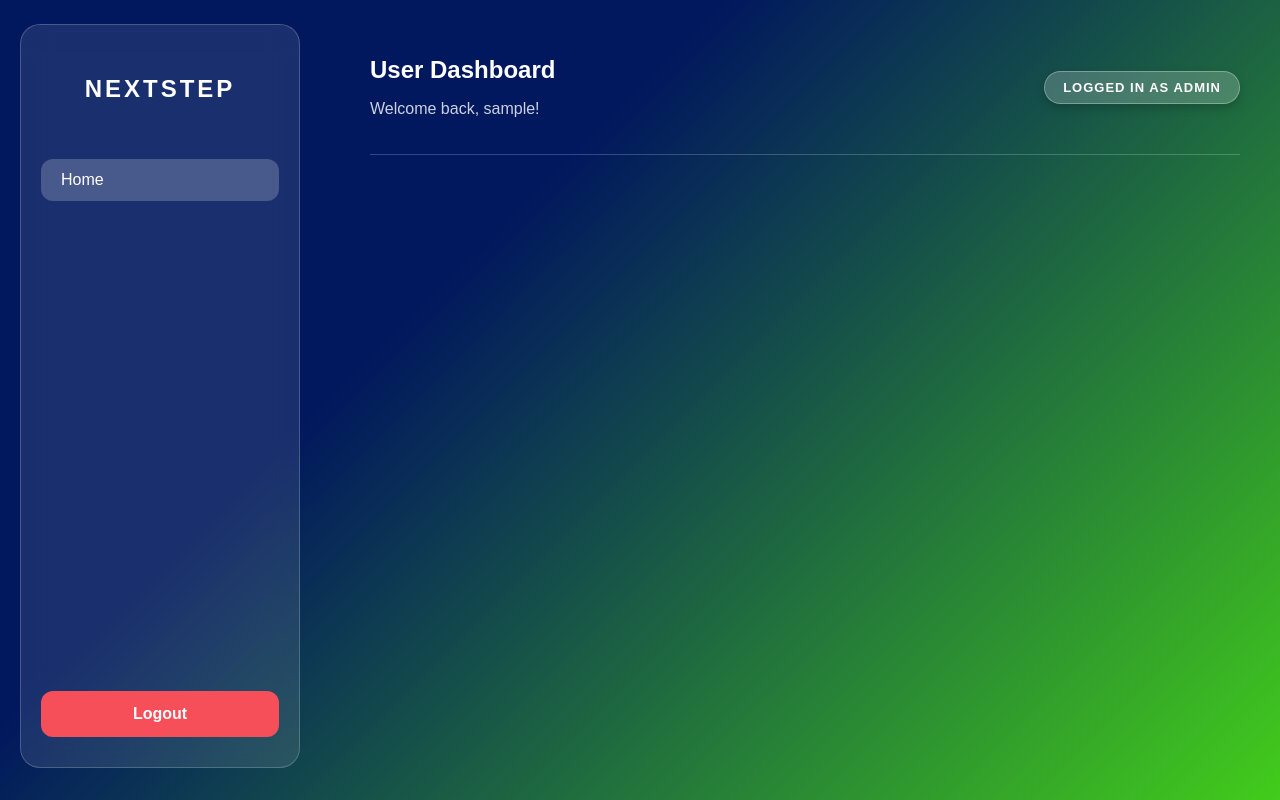
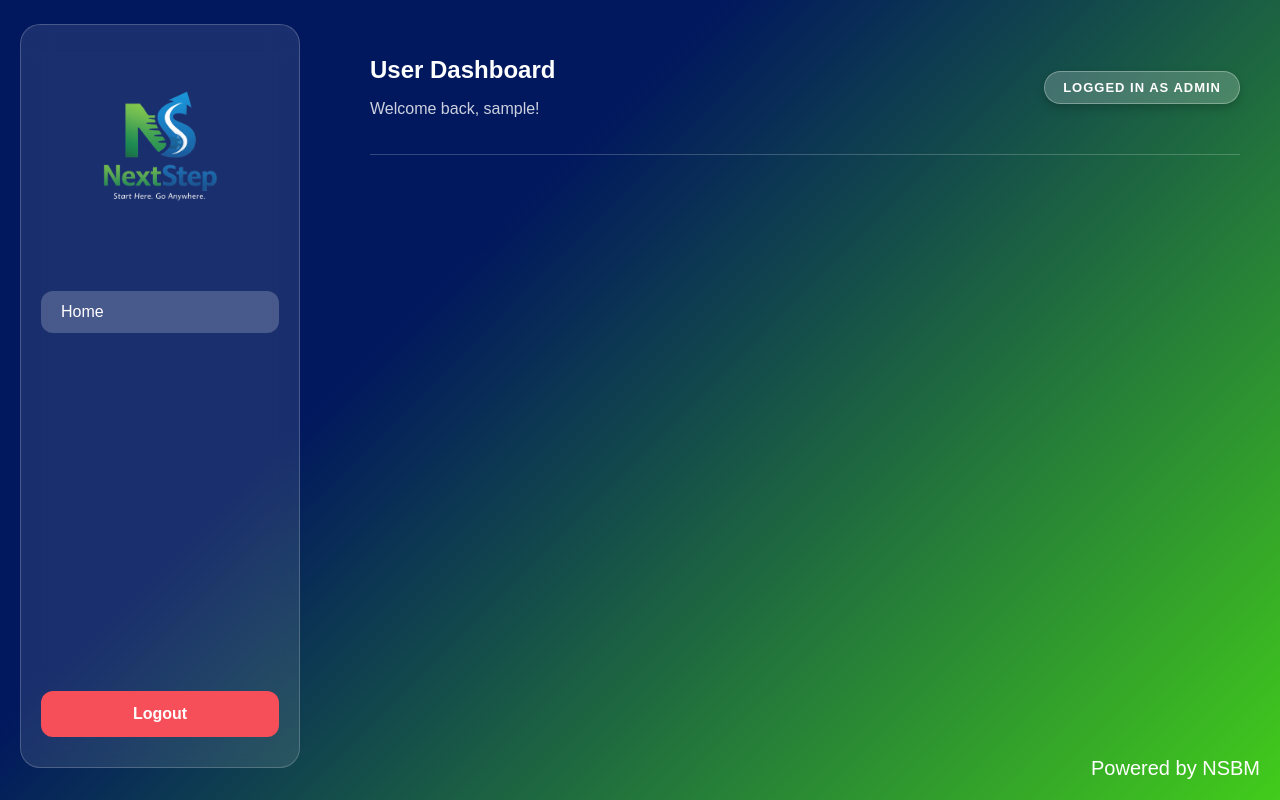
Before and after one commit to sudeesharavisara2-sys/nextstep-frontend, a React (Vite) app: page /dashboard in a window 1280 px wide. Built offline with nearby package versions, Linux system fonts and the light colour scheme; sample sign-in values are in the browser's storage.

Commit message:
logo and tag line added

```diff
--- a/src/components/Dashboard/AdminDashboard.jsx
+++ b/src/components/Dashboard/AdminDashboard.jsx
@@ -2,6 +2,7 @@ import React, { useEffect } from 'react';
 import { useNavigate } from 'react-router-dom';
 import '../../styles/Dashboard.css';
 import '../../styles/App.css';
+import logo from "../../assets/logo1.png";
 
 const AdminDashboard = () => {
     const navigate = useNavigate();
@@ -35,7 +36,9 @@ const AdminDashboard = () => {
     return (
         <div className="dashboard-layout">
             <aside className="sidebar">
-                <div className="logo"><h2>NEXTSTEP ADMIN</h2></div>
+                <div className="logo">
+                    <img src={logo} alt="NextStep Logo" className="logo-img" />
+                                </div>
                 <ul className="menu-list">
                     <li className="menu-item active" onClick={() => navigate('/admin-dashboard')}>
                         Admin Home
--- a/src/components/Dashboard/Dashboard.jsx
+++ b/src/components/Dashboard/Dashboard.jsx
@@ -1,18 +1,19 @@
 import React, { useEffect } from 'react';
 import { useNavigate } from 'react-router-dom';
-import '../../styles/Dashboard.css'; // File path එක නිවැරදි කරන ලදී
-import '../../styles/App.css';       // File path එක නිවැරදි කරන ලදී
+import '../../styles/Dashboard.css';
+import '../../styles/App.css';
+import logo from "../../assets/logo1.png";
 
 const Dashboard = () => {
     const navigate = useNavigate();
 
-    // localStorage එකෙන් දත්ත ලබා ගනිමු
+    // Get data from localStorage
     const userRole = localStorage.getItem('userRole') || 'USER';
     const userName = localStorage.getItem('userName') || 'User';
     const token = localStorage.getItem('token');
 
     useEffect(() => {
-        // Token එක නැතිනම් මුල් පිටුවට (Login) යොමු කරයි
+        // Redirect to login if no token
         if (!token) {
             navigate('/');
         }
@@ -20,10 +21,10 @@ const Dashboard = () => {
 
     const handleLogout = () => {
         localStorage.clear();
-        navigate('/'); // Logout වූ පසු login පිටුවට යොමු කරයි
+        navigate('/');
     };
 
-    // User ට පේන සේවාවන් සහ ඒවායේ Paths
+    // All services
     const allServices = [
         { name: "Core System", path: "/core-system", desc: "Manage central administration.", roles: ["ADMIN"] },
         { name: "Club Events", path: "/club-events", desc: "Explore university activities.", roles: ["USER", "ADMIN"] },
@@ -34,7 +35,7 @@ const Dashboard = () => {
         { name: "Shuttle Service", path: "/shuttle-service", desc: "Transport schedule.", roles: ["USER", "ADMIN"] }
     ];
 
-    // වර්තමාන user ට අදාළ services පමණක් පෙරා ගැනීම
+    // Filter services for current user
     const filteredServices = allServices.filter(service =>
         service.roles.includes(userRole)
     );
@@ -42,8 +43,10 @@ const Dashboard = () => {
     return (
         <div className="dashboard-layout">
             <aside className="sidebar">
-                <div className="logo"><h2>NEXTSTEP</h2></div>
-                <ul className="menu-list">
+               <div className="logo">
+                   <img src={logo} alt="NextStep Logo" className="logo-img" />
+                </div>
+                 <ul className="menu-list">
                     <li className="menu-item" style={{backgroundColor: 'rgba(255,255,255,0.2)'}} onClick={() => navigate('/dashboard')}>
                         Home
                     </li>
@@ -84,6 +87,11 @@ const Dashboard = () => {
                     ))}
                 </div>
             </main>
+
+            {/* Floating Footer Text */}
+            <div className="powered-by">
+                Powered by NSBM
+            </div>
         </div>
     );
 };
--- a/src/components/Shuttle/AddShuttle.jsx
+++ b/src/components/Shuttle/AddShuttle.jsx
@@ -2,6 +2,7 @@ import React, { useState, useEffect } from 'react';
 import { useNavigate } from 'react-router-dom';
 import API from '../../api'; // api.js import කරන ලදී
 import '../../styles/AddShuttle.css'; // Path එක නිවැරදි කරන ලදී
+import logo from "../../assets/logo1.png";
 
 const AddShuttle = () => {
     const navigate = useNavigate();
--- a/src/components/Shuttle/ShuttleService.jsx
+++ b/src/components/Shuttle/ShuttleService.jsx
@@ -3,6 +3,7 @@ import { useNavigate } from 'react-router-dom';
 import API from '../../api'; // api.js import කරන ලදී
 import '../../styles/Dashboard.css'; // Path එක නිවැරදි කරන ලදී
 import '../../styles/ShuttleService.css'; // Path එක නිවැරදි කරන ලදී
+import logo from "../../assets/logo1.png";
 
 const ShuttleService = () => {
     const navigate = useNavigate();
@@ -95,7 +96,9 @@ const ShuttleService = () => {
     return (
         <div className="dashboard-layout">
             <aside className="sidebar">
-                <div className="logo"><h2>NEXTSTEP</h2></div>
+                <div className="logo">
+                    <img src={logo} alt="NextStep Logo" className="logo-img" />
+                                </div>
                 <ul className="menu-list">
                     <li className="menu-item" onClick={() => navigate('/dashboard')}>Home</li>
                     <li className="menu-item active">Shuttle Service</li>
--- a/src/styles/Dashboard.css
+++ b/src/styles/Dashboard.css
@@ -5,6 +5,63 @@
     background: linear-gradient(135deg, #01185e 35%, #42cc1b 100%);
     color: white;
     font-family: 'Poppins', sans-serif;
+}
+/* =========================
+   Logo Styles for Dashboard
+   ========================= */
+
+
+.logo {
+    text-align: center;   /* Center the logo in the sidebar */
+    padding: 0;           /* Remove extra space */
+    margin: 0 auto 20px;
+    background: transparent !important; /* Force transparency */
+    border: none !important;
+    box-shadow: none !important; /* Optional spacing below logo */
+       /* Remove any box shadow */
+}
+
+.logo-img {
+    mix-blend-mode: screen;
+    background-color: transparent !important;
+    border-style: none;
+    outline: none;
+    max-width: 200px;                  /* Adjust size as needed */
+    height: auto;                      /* Keep aspect ratio */
+    display: block;
+    margin: 0 auto;                     /* Center horizontally */
+    transition: transform 0.3s ease, box-shadow 0.3s ease;
+    background: none;     /* No background */
+    box-shadow: none; /* Smooth hover effect */
+    backface-visibility: hidden;
+}
+.sidebar img {
+    border: 0;
+    outline: none;
+    background: none !important;
+}
+/* Hover effect only on image */
+.logo-img:hover {
+    transform: scale(1.1);             /* Slight zoom */
+    box-shadow: 0 0 20px rgba(0, 200, 100, 0.7); /* Green glow */
+}
+/* Floating text in bottom-right corner */
+.powered-by {
+    position: fixed;
+    bottom: 20px;
+    right: 20px;
+    font-size: 20px;
+    color: #ffffff;
+    opacity: 1;
+    z-index: 1000;
+    pointer-events: none;
+}
+
+
+/* Optional: hover effect */
+.powered-by:hover {
+    opacity: 1;
+    color: #0e02bd;
 }
 
 /* --- Sidebar (Floating Glassmorphism Effect) --- */
@@ -25,6 +82,7 @@
     z-index: 1000;
     transition: all 0.3s ease;
 }
+
 
 .logo h2 {
     text-align: center;
```
Also changed, not shown: src/assets/logo1.png (added).
